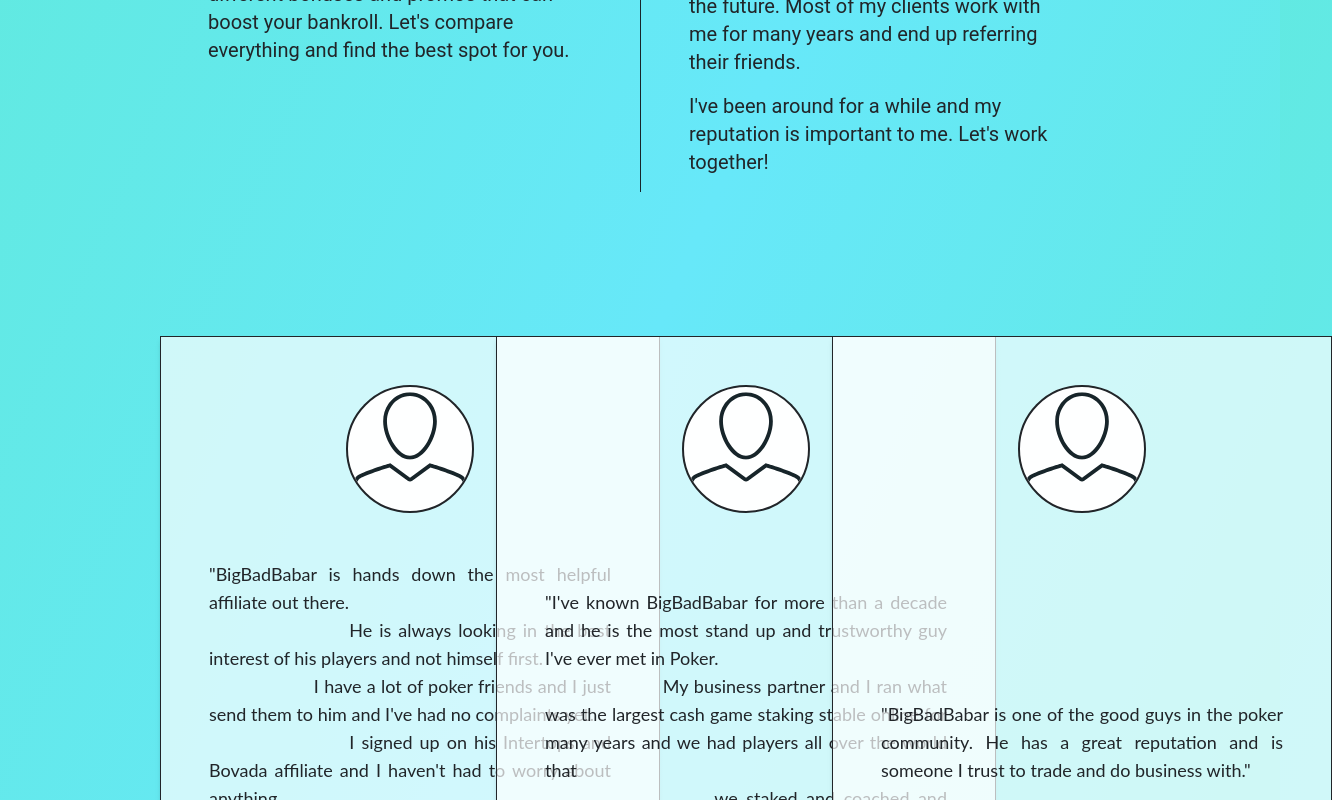
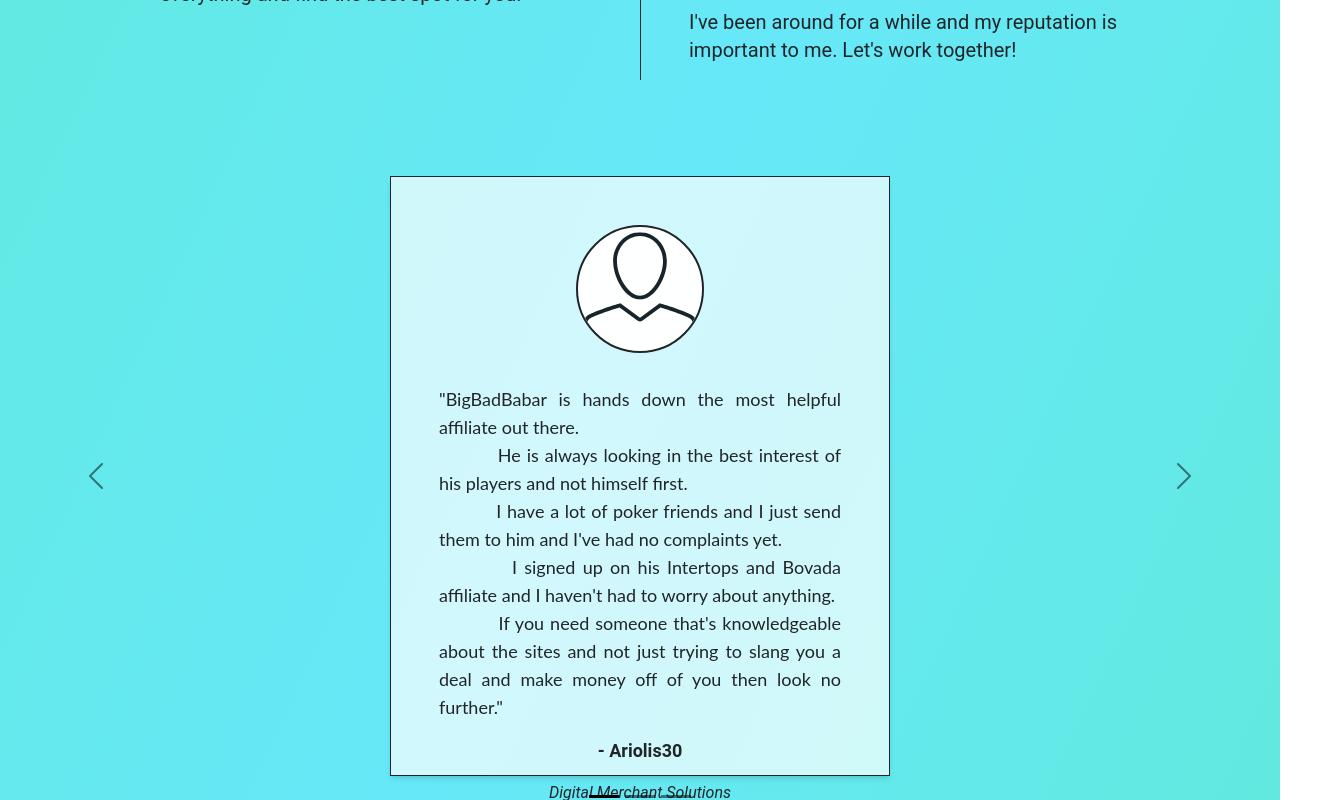
Before and after one commit to oceanhillman/bigbadbabar, a React (Create React App) app: page / in a window 1280 px wide. Shown: the part 1120-1920 px from the top of the page, 1332 px wide, since content can reach past the window. Built offline with nearby package versions, Linux system fonts and the light colour scheme.

Commit message:
Add responsive formatting w/ testimonial carousel

```diff
--- a/src/pages/Home.jsx
+++ b/src/pages/Home.jsx
@@ -21,7 +21,7 @@
                 call="Contact me!"
                 actionURL="/contact"
             />
-            <div className="grid grid-cols-2 auto-cols-max mx-40 my-24 divide-x divide-dark">
+            <div className="grid grid-cols-2 auto-cols-max xl:mx-28 lg:mt-24 pb-5 lg:divide-x divide-dark">
                 <Informational
                     title={"What's Rakeback?"}
                     content={[
@@ -41,31 +41,8 @@
                     ]}
                 />
             </div>
-            <div className="grid grid-cols-3 gap-5 mx-40 my-20">
-                <TestimonialCard
-                    name="Ariolis30"
-                    imgURL={customer}
-                    statement="BigBadBabar is hands down the most helpful affiliate out there.
-                    He is always looking in the best interest of his players and not himself first.
-                    I have a lot of poker friends and I just send them to him and I've had no complaints yet.
-                    I signed up on his Intertops and Bovada affiliate and I haven't had to worry about anything.
-                    If you need someone that's knowledgeable about the sites and not just trying to slang you a deal and make money off of you then look no further."
-                    about="Digital Merchant Solutions"
-                />
-                <TestimonialCard
-                    name="ThePrezence"
-                    imgURL={customer}
-                    statement="I've known BigBadBabar for more than a decade and he is the most stand up and trustworthy guy I've ever met in Poker.
-                    My business partner and I ran what was the largest cash game staking stable online for many years and we had players all over the world that
-                    we staked and coached and BigBadBabar helped us out many times with all things Poker. When dealing with him, you can be confident that you're in good hands."
-                    about="C Biscuit Stables"
-                />
-                <TestimonialCard
-                    name="Collin Moshman"
-                    imgURL={customer}
-                    statement="BigBadBabar is one of the good guys in the poker community. He has a great reputation and is someone I trust to trade and do business with."
-                    about={`Author of "Sit 'n Go Strategy"`}
-                />
+            <div className="flex flex-col justify-content-center items-center">
+                <Testimonial />
             </div>
             <ActionBanner
                 title={"Let's work together!"}
```
